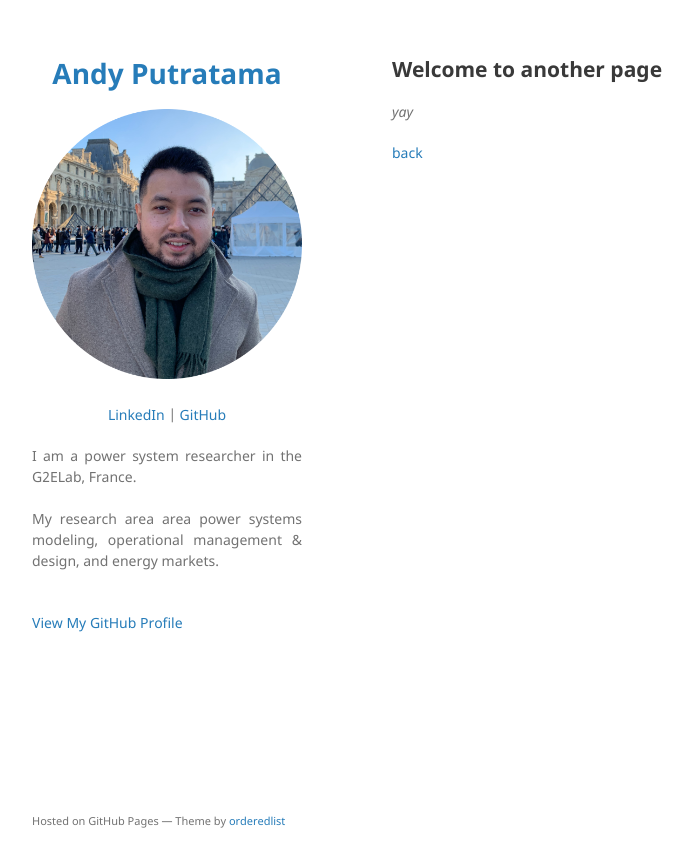
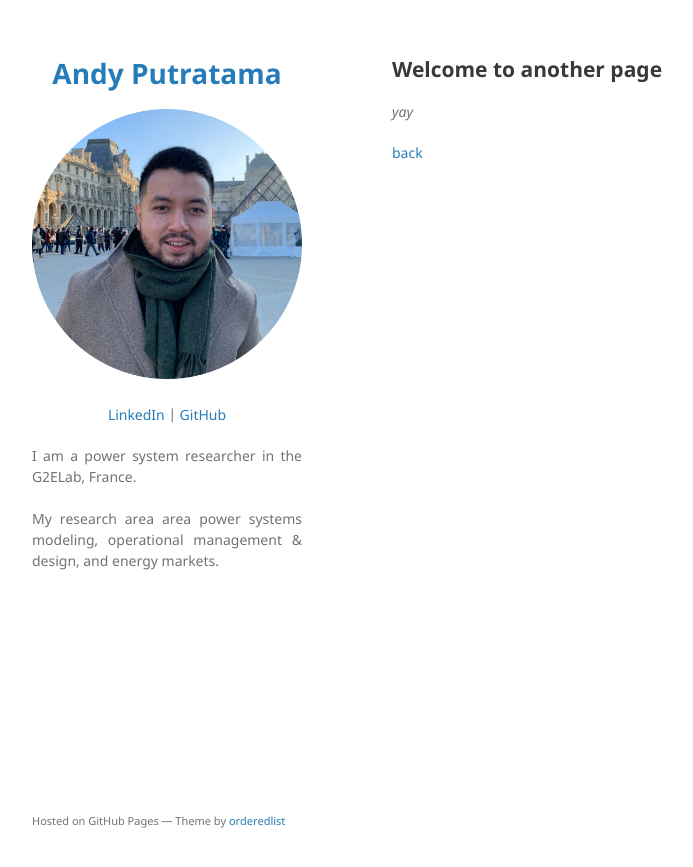
Before and after one commit to andyptr/andyptr.github.io, a Jekyll site: the page built from another-page.md, in a window 1280 px wide. Shown: the top 867 px of the page, without its empty margins (178-871 px from the left). Built offline with Jekyll 4.4.1, drawn with Linux system fonts in a browser that asks for light colours; our own code applies the rules of GitHub Pages for plain Markdown files.

Commit message:
Update default.html

```diff
--- a/_layouts/default.html
+++ b/_layouts/default.html
@@ -27,9 +27,7 @@
         <p class="view"><a href="{{ site.github.repository_url }}">View the Project on GitHub <small>{{ site.github.repository_nwo }}</small></a></p>
         {% endif %}
 
-        {% if site.github.is_user_page %}
-        <p class="view"><a href="{{ site.github.owner_url }}">View My GitHub Profile</a></p>
-        {% endif %}
+
 
         {% if site.show_downloads %}
         <ul class="downloads">
@@ -45,9 +43,6 @@
 
       </section>
       <footer>
-        {% if site.github.is_project_page %}
-        <p>This project is maintained by <a href="{{ site.github.owner_url }}">{{ site.github.owner_name }}</a></p>
-        {% endif %}
         <p><small>Hosted on GitHub Pages &mdash; Theme by <a href="https://github.com/orderedlist">orderedlist</a></small></p>
       </footer>
     </div>
```
